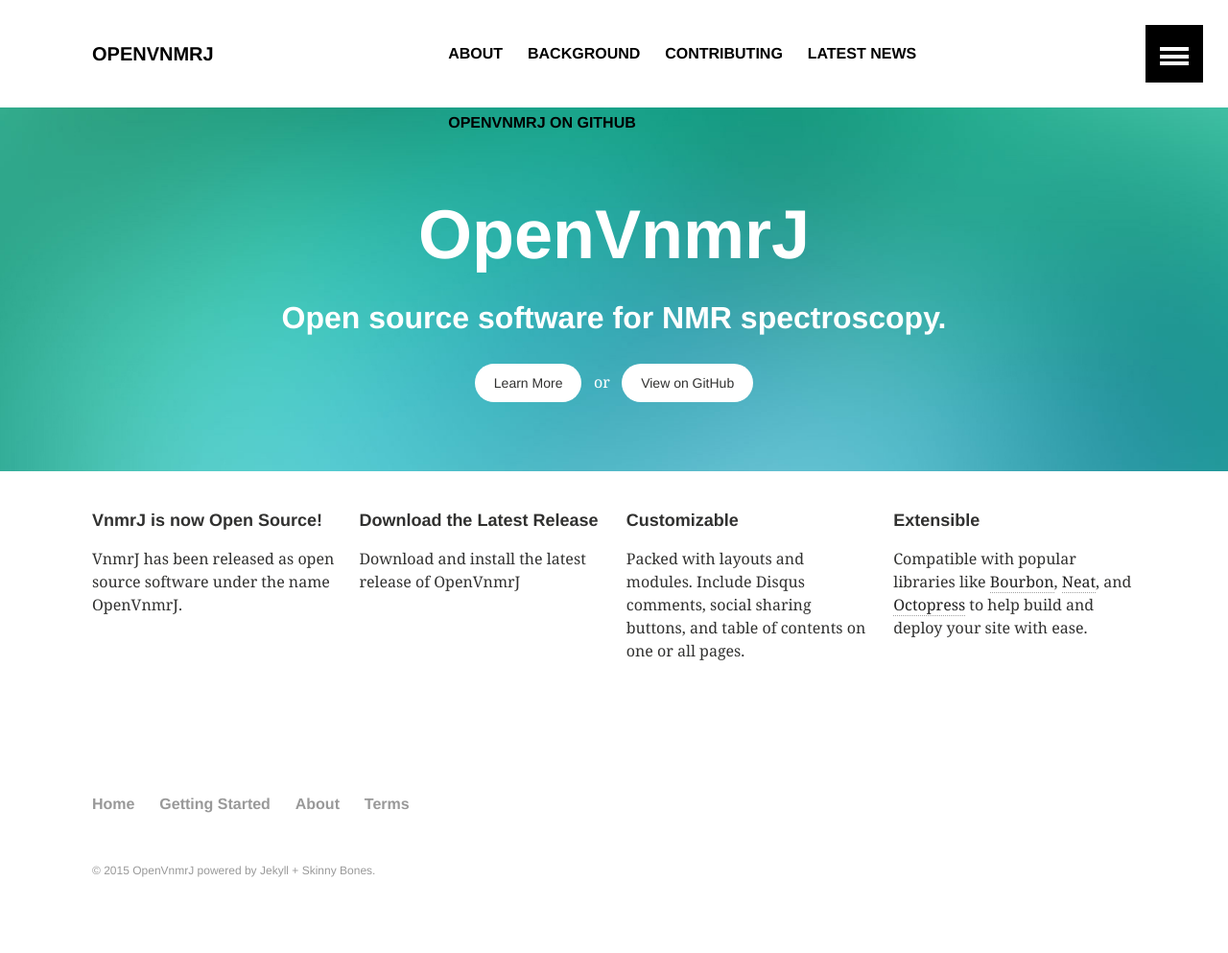
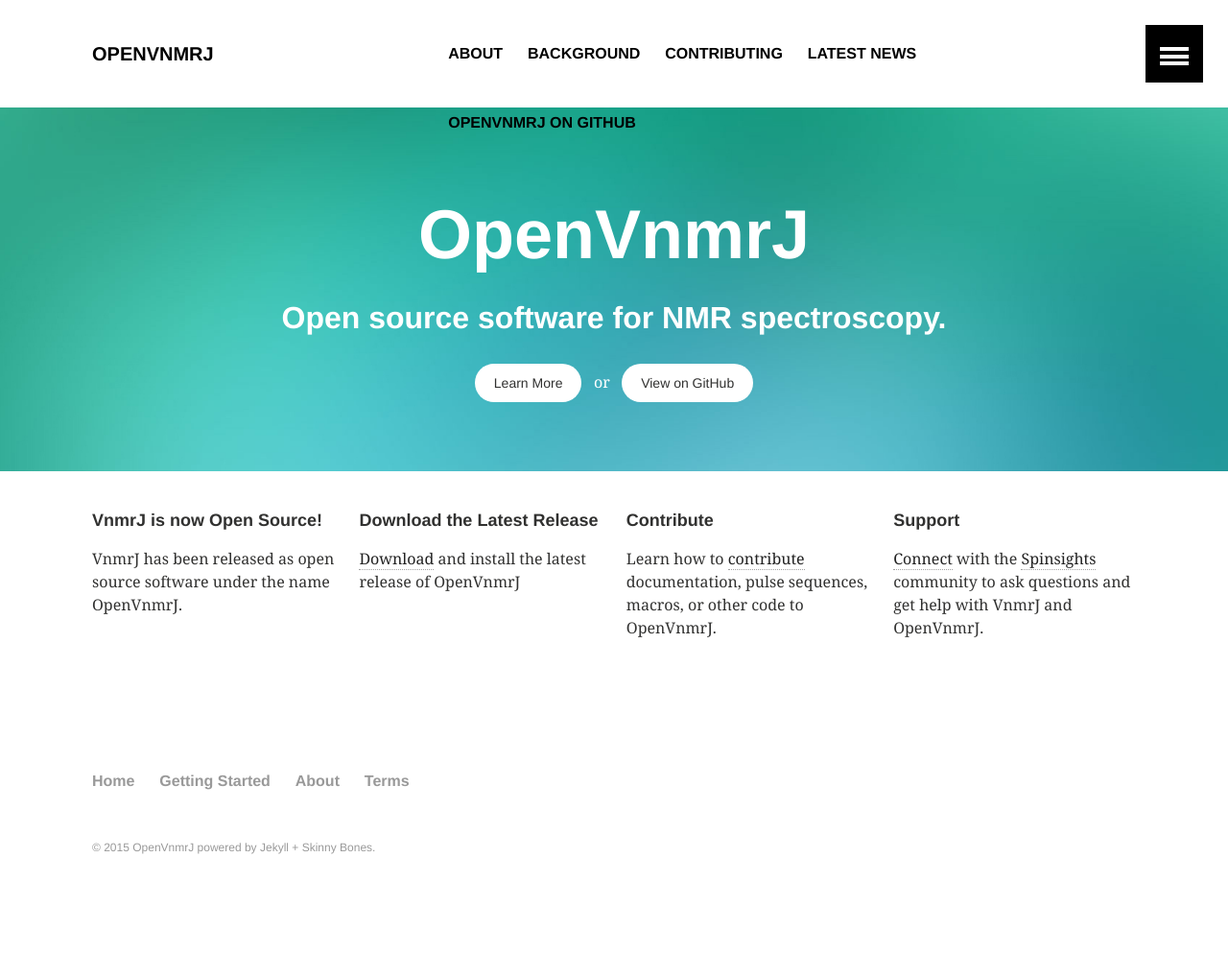
Before and after one commit to OpenVnmrJ/openvnmrj.github.io, a Jekyll site: the page built from index.md, in a window 1280 px wide. Shown: the whole page at 96% size. Built offline with Jekyll 4.4.1, drawn with Linux system fonts in a browser that asks for light colours; after the commit the page ends 969 px from its top, so only the background shows below that.

Commit message:
Update index.md
Fixing some things that weren't added correctly

```diff
--- a/index.md
+++ b/index.md
@@ -14,17 +14,17 @@
 
 <div class="tile">
   <h2 class="post-title">Download the Latest Release</h2>
-  <p class="post-excerpt">Download and install the latest release of OpenVnmrJ</p>
+  <p class="post-excerpt"><a href="http://openvnmrj.org/Download">Download</a> and install the latest release of OpenVnmrJ</p>
 </div><!-- /.tile -->
 
 <div class="tile">
-  <h2 class="post-title">Customizable</h2>
-  <p class="post-excerpt">Packed with layouts and modules. Include Disqus comments, social sharing buttons, and table of contents on one or all pages.</p>
+  <h2 class="post-title">Contribute</h2>
+  <p class="post-excerpt">Learn how to <a href="http://openvnmrj.org/Contributing">contribute</a> documentation, pulse sequences, macros, or other code to OpenVnmrJ.</p>
 </div><!-- /.tile -->
 
 <div class="tile">
-  <h2 class="post-title">Extensible</h2>
-  <p class="post-excerpt">Compatible with popular libraries like <a href="http://bourbon.io">Bourbon</a>, <a href="http://neat.bourbon.io/">Neat</a>, and <a href="http://github.com/octopress/octopress">Octopress</a> to help build and deploy your site with ease.</p>
+  <h2 class="post-title">Support</h2>
+<p class="post-excerpt"><a href="http://spinsights.chem.agilent.com">Connect</a> with the <a href="https://spinsights.chem.agilent.com">Spinsights</a> community to ask questions and get help with VnmrJ and OpenVnmrJ.</p>
 </div><!-- /.tile -->
 
 </div><!-- /.tiles -->
```
